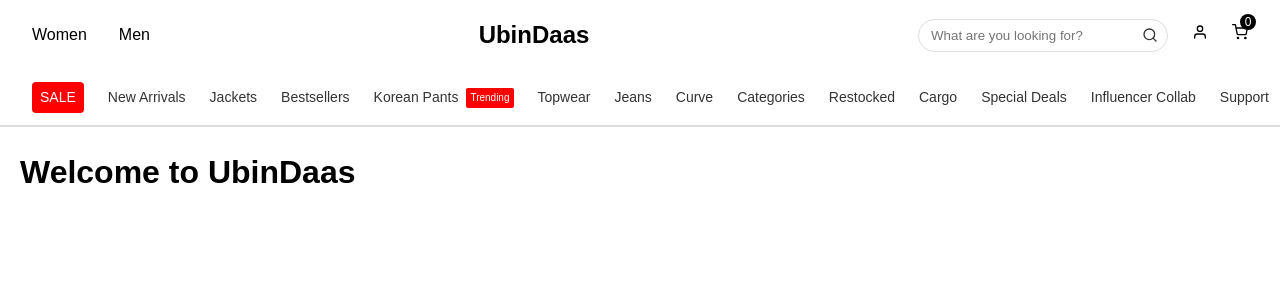
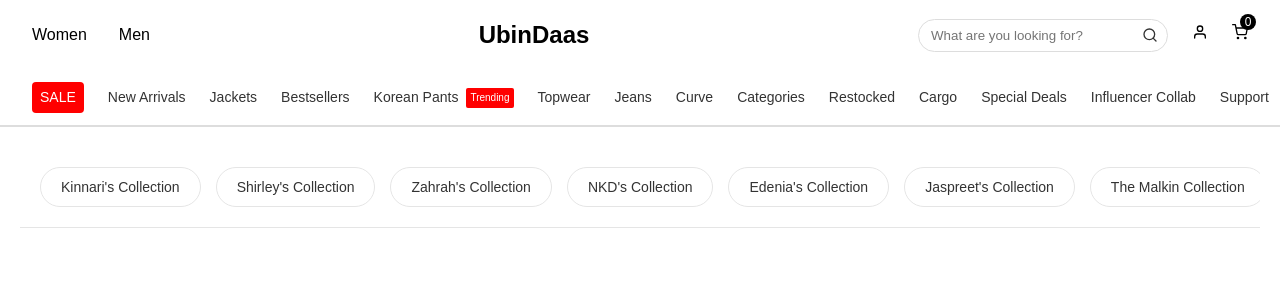
Before and after one commit to Mudasir472/Ubindaas, a React (Create React App) app: page / in a window 1280 px wide. Shown: the top 300 px of the page. Built offline with nearby package versions, Linux system fonts and the light colour scheme.

Commit message:
added category pills

```diff
--- a/src/components/layout/CategoryNav.js
+++ b/src/components/layout/CategoryNav.js
@@ -1,5 +1,5 @@
 import { Link } from 'react-router-dom';
-import '../../styles/components/catagory-nav.css';
+import '../../styles/components/category-nav.css';
 
 function CategoryNav() {
   return (
--- a/src/components/layout/CollectionPills.js
+++ b/src/components/layout/CollectionPills.js
@@ -0,0 +1,35 @@
+import { Link } from 'react-router-dom';
+import '../../styles/components/collection-pills.css';
+
+function CollectionPills() {
+  const collections = [
+    "Kinnari's Collection",
+    "Shirley's Collection",
+    "Zahrah's Collection",
+    "NKD's Collection",
+    "Edenia's Collection",
+    "Jaspreet's Collection",
+    "The Malkin Collection",
+    "Anushka's Collection",
+    "Vipul's Collection",
+    "Saurabh's collection"
+  ];
+
+  return (
+    <div className="pills-container">
+      <div className="pills-wrapper">
+        {collections.map((collection, index) => (
+          <Link
+            key={index}
+            to={`/collection/${collection.toLowerCase().replace(/['s ]/g, '-')}`}
+            className="pill"
+          >
+            {collection}
+          </Link>
+        ))}
+      </div>
+    </div>
+  );
+}
+
+export default CollectionPills;
--- a/src/pages/Home.js
+++ b/src/pages/Home.js
@@ -1,17 +1,15 @@
-import React from 'react';
+import CollectionPills from '../components/layout/CollectionPills';
 import '../styles/pages/home.css';
 
-const Home = () => {
+function Home() {
   return (
     <div className="home-page">
-      <div className="home-banner">
-        <h1>Welcome to UbinDaas</h1>
-      </div>
+      <CollectionPills />
       <div className="home-content">
-        {/* Content will go here */}
+        {/* Product grid will be added here */}
       </div>
     </div>
   );
-};
+}
 
 export default Home;
--- /dev/null
+++ b/src/styles/components/collection-pills.css
@@ -0,0 +1,45 @@
+.pills-container {
+    padding: 20px 0;
+    border-bottom: 1px solid #e5e5e5;
+  }
+
+  .pills-wrapper {
+    max-width: 1400px;
+    margin: 0 auto;
+    padding: 0 20px;
+    display: flex;
+    gap: 15px;
+    overflow-x: auto;
+    scrollbar-width: none;
+    -ms-overflow-style: none;
+  }
+
+  .pills-wrapper::-webkit-scrollbar {
+    display: none;
+  }
+
+  .pill {
+    text-decoration: none;
+    padding: 8px 20px;
+    border: 1px solid #e5e5e5;
+    border-radius: 20px;
+    color: #333;
+    font-size: 14px;
+    white-space: nowrap;
+    transition: all 0.2s ease;
+  }
+
+  .pill:hover {
+    border-color: #333;
+    background: #f8f8f8;
+  }
+
+  @media (max-width: 768px) {
+    .pills-wrapper {
+      -webkit-overflow-scrolling: touch;
+    }
+
+    .pills-container {
+      padding: 15px 0;
+    }
+  }
```
Also changed, not shown: src/styles/components/category-nav.css (renamed from src/styles/components/catagory-nav.css).
